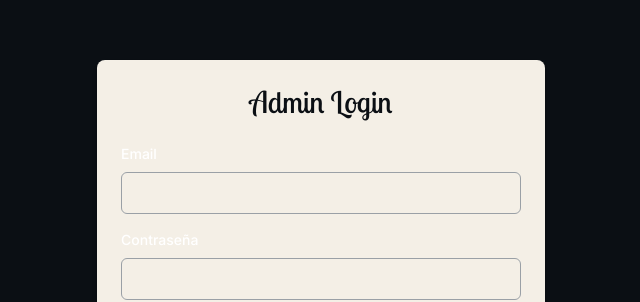
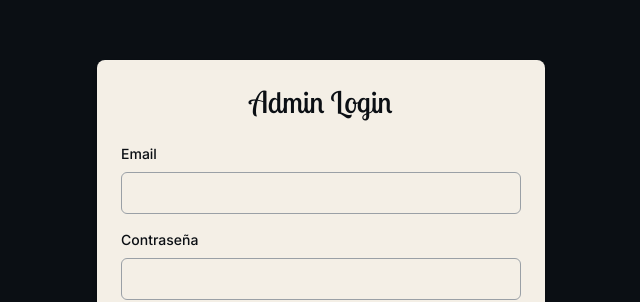
Before and after one commit to gefm2002/juancito-mercado-boutique, a React (Vite) app: page /admin in a window 1280 px wide. Shown: the part 180-482 px from the top of the page, without its empty margins (319-959 px from the left). Built offline with nearby package versions, Linux system fonts and the light colour scheme; no server answers.

Commit message:
Fix label text color contrast - change from white to primary color

```diff
--- a/src/styles/index.css
+++ b/src/styles/index.css
@@ -42,6 +42,6 @@
   }
 
   .label {
-    @apply block text-sm font-medium text-fg mb-2;
+    @apply block text-sm font-medium text-primary mb-2;
   }
 }
```
Also changed, not shown: 1 other file (tests, documents, lock files or other folders).
